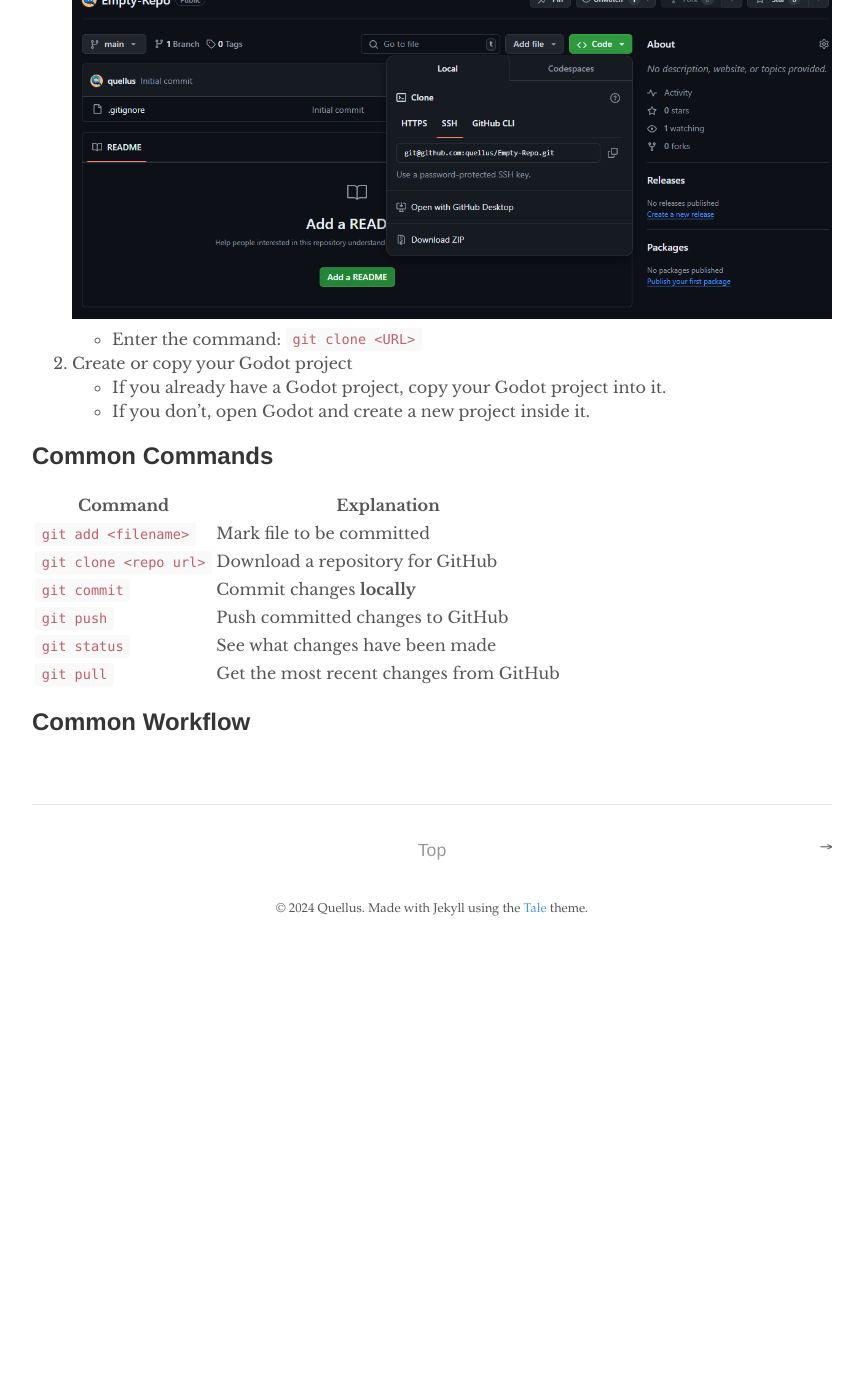
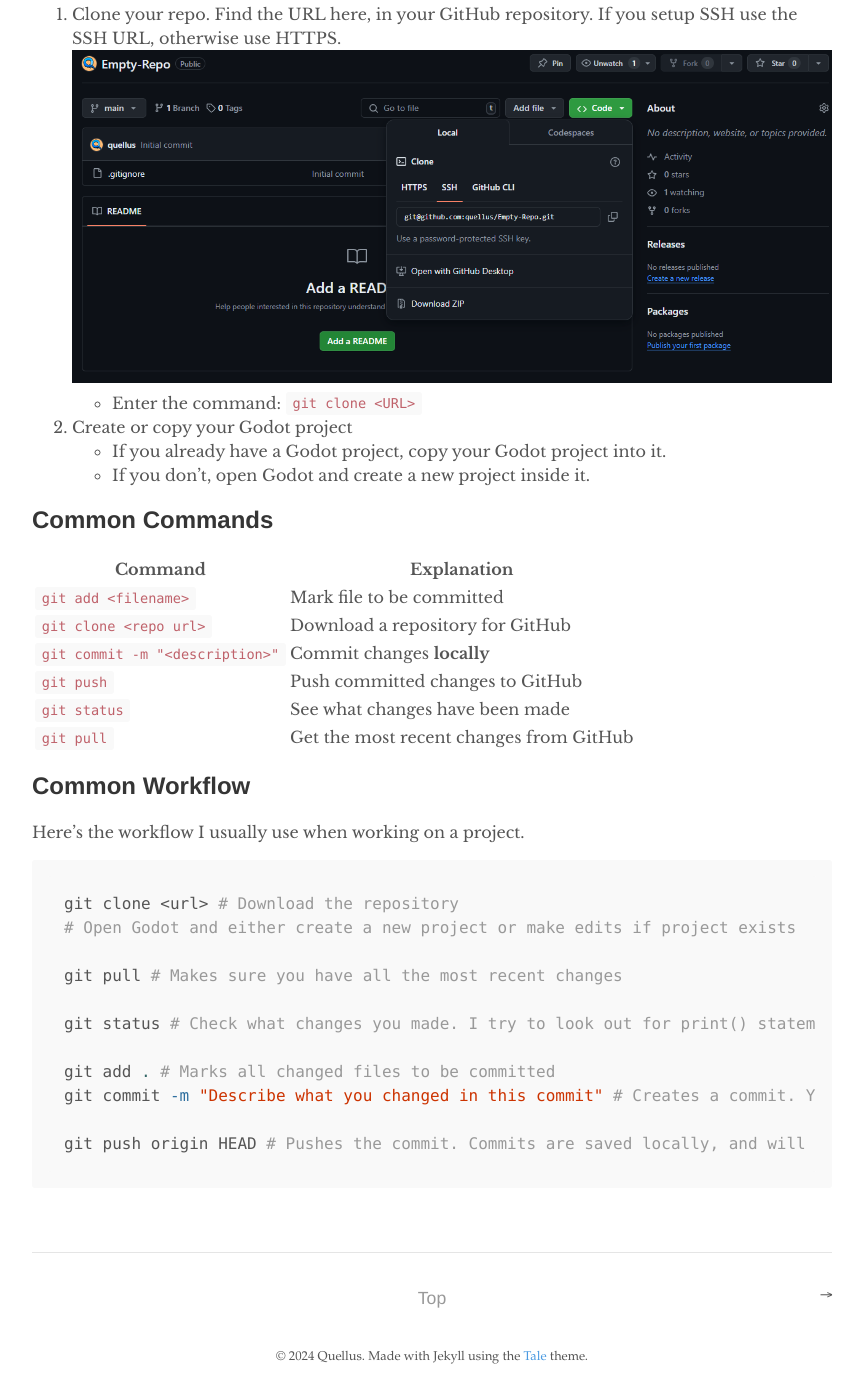
Before and after one commit to quellus/blog, a Jekyll site: the page built from _posts/2024-7-3-git-basics.md, in a window 1280 px wide and 1400 px high, scrolled down 1751 px. Shown: the whole window, without its empty margins (208-1071 px from the left). Built offline with Jekyll 4.4.1, drawn with Linux system fonts in a browser that asks for light colours; before the commit the page ends 2703 px from its top, so only the background shows below that; some of the changed text lies outside the part shown.

Commit message:
Describe command workflow in git post

````diff
--- a/_posts/2024-7-3-git-basics.md
+++ b/_posts/2024-7-3-git-basics.md
@@ -17,14 +17,15 @@
  - [Common commands](#common-commands)
  - [Common Workflow](#common-workflow)
 
-
 ## Setting up the repository
 
 The first step is to open GitHub and create a repository. Make sure to add a .gitignore file, GitHub has a template for Godot.
 ![.gitignore Template]({{site.baseurl}}/_images/GitHub-.gitignore-Template.png)
 
 ### Clone the repo
-Dealing with GitHub is much easier if you setup an SSH key first. [Here's how to generate your key](https://docs.github.com/en/authentication/connecting-to-github-with-ssh/generating-a-new-ssh-key-and-adding-it-to-the-ssh-agent) and [here's how to add it to your GitHub account](https://docs.github.com/en/authentication/connecting-to-github-with-ssh/adding-a-new-ssh-key-to-your-github-account).
+Dealing with GitHub is much easier if you setup an SSH key first. [Here's how to generate your key](https://docs.github.com/en/authentication/connecting-to-github-with-ssh/generating-a-new-ssh-key-and-adding-it-to-the-ssh-agent) and [how to add it to GitHub](https://docs.github.com/en/authentication/connecting-to-github-with-ssh/adding-a-new-ssh-key-to-your-github-account).
+
+Setting up an SSH key isn't required. If you don't, you will just have to login in every time you push your commits.
 
 1. Clone your repo. Find the URL here, in your GitHub repository. If you setup SSH use the SSH URL, otherwise use HTTPS.
 ![GitHub Clone URL]({{site.baseurl}}/_images/GitHubCloneURL.png)
@@ -39,9 +40,24 @@
 | -------- | ------- |
 | `git add <filename>` | Mark file to be committed  |
 | `git clone <repo url>` | Download a repository for GitHub |
-| `git commit` | Commit changes **locally** |
+| `git commit -m "<description>"` | Commit changes **locally** |
 | `git push` | Push committed changes to GitHub |
 | `git status` | See what changes have been made |
 | `git pull` | Get the most recent changes from GitHub |
 
 ## Common Workflow
+Here's the workflow I usually use when working on a project.
+
+```sh
+git clone <url> # Download the repository
+# Open Godot and either create a new project or make edits if project exists
+
+git pull # Makes sure you have all the most recent changes
+
+git status # Check what changes you made. I try to look out for print() statements and comments I no longer need
+
+git add . # Marks all changed files to be committed
+git commit -m "Describe what you changed in this commit" # Creates a commit. Your commit history is essentially a changelog of every change you've made. Creating a commit adds an entry into that "changelog"
+
+git push origin HEAD # Pushes the commit. Commits are saved locally, and will not be uploaded to GitHub until you push them
+```
````
